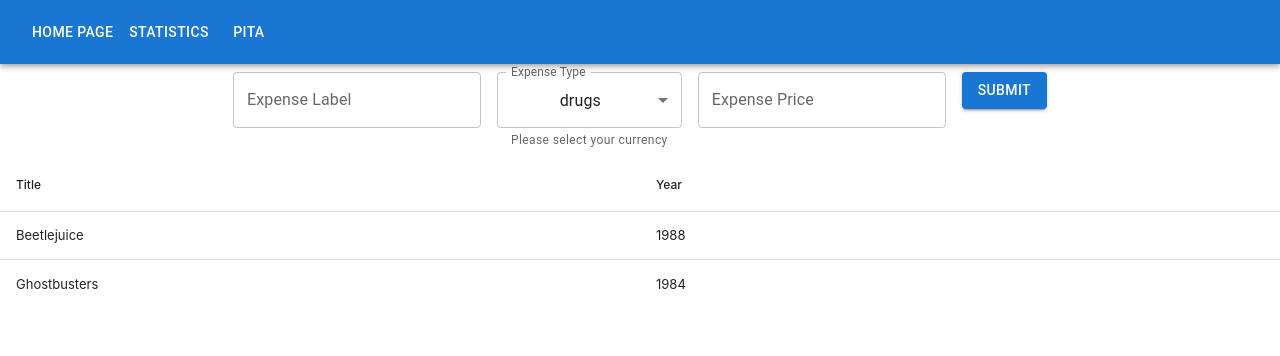
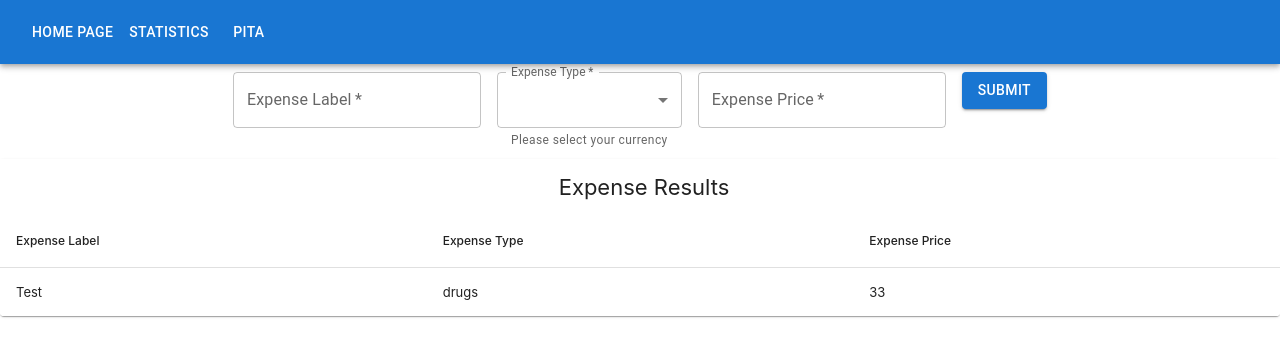
Before and after one commit to thanoskapsalis/techPro, a React (Create React App) app in the folder frontend/expense-report-front/: page / in a window 1280 px wide. Shown: the top 356 px of the page. Built offline with nearby package versions, Linux system fonts and the light colour scheme.

Commit message:
feat(Logic): Add state management and data transfer logic

```diff
--- a/frontend/expense-report-front/src/App.js
+++ b/frontend/expense-report-front/src/App.js
@@ -2,13 +2,32 @@ import './App.css';
 import {NavigationBar} from "./components/NavigationBar";
 import {ExpenseForm} from "./components/ExpenseForm";
 import {ResultsTable} from "./components/ResultsTable";
+import {useState} from "react";
 
 function App() {
+    const [data, setData] = useState([
+        {
+            id: 1,
+            label: "Test",
+            type: 'drugs',
+            price: 33
+        },
+    ])
+
+    const handleSubmit = (event) => {
+        event.preventDefault();
+        const formData = {
+            label: event.target.label.value,
+            type: event.target.type.value,
+            price: event.target.price.value,
+        };
+        setData([...data, { id: 2222, label: formData.label, type: formData.type, price: formData.price }]);
+    }
     return (
         <div className="App">
             <NavigationBar></NavigationBar>
-            <ExpenseForm></ExpenseForm>
-            <ResultsTable></ResultsTable>
+            <ExpenseForm handleSubmit={handleSubmit}></ExpenseForm>
+            <ResultsTable data={data}></ResultsTable>
         </div>
     );
 }
--- a/frontend/expense-report-front/src/components/ExpenseForm.jsx
+++ b/frontend/expense-report-front/src/components/ExpenseForm.jsx
@@ -1,6 +1,6 @@
-import {Box, Button, FormControl, Input, InputAdornment, InputLabel, MenuItem, TextField} from "@mui/material";
+import {Box, Button, MenuItem, TextField} from "@mui/material";
 
-export const ExpenseForm = () => {
+export const ExpenseForm = (props) => {
     const options = [
         {
             value: 'option1',
@@ -12,32 +12,29 @@ export const ExpenseForm = () => {
         },
         {
             value: 'option3',
-            label: 'porn',
+            label: 'subscriptions',
         },
         {
             value: 'option4',
-            label: 'netflix',
+            label: 'savings',
         },
     ];
 
-    return(
-        <Box sx={{ '& > :not(style)': { m: 1 } }}>
-            <TextField id="outlined-basic" label="Expense Label" variant="outlined" />
-            <TextField
-                id="outlined-select-currency"
-                select
-                label="Expense Type"
-                defaultValue="option2"
-                helperText="Please select your currency"
-            >
+
+    return (
+        <form onSubmit={props.handleSubmit}>
+            <Box sx={{'& > :not(style)': {m: 1}}}>
+                <TextField name={"label"} id="outlined-basic" type={"text"} required={true} label="Expense Label" variant="outlined"/>
+                <TextField name={"type"} id="outlined-select-currency" required={true} select label="Expense Type" defaultValue="option2" helperText="Please select your currency">
                     {options.map((option) => (
-                    <MenuItem key={option.value} value={option.value}>
+                        <MenuItem key={option.value} value={option.label}>
                             {option.label}
                         </MenuItem>
                     ))}
                 </TextField>
-            <TextField id="outlined-basic" label="Expense Price" variant="outlined" />
-            <Button variant={"contained"}>Submit</Button>
+                <TextField name={"price"} id="outlined-basic"  required={true} label="Expense Price" type={"number"} variant="outlined"/>
+                <Button variant={"contained"} type={"submit"}>Submit</Button>
             </Box>
+        </form>
     )
 }
--- a/frontend/expense-report-front/src/components/ResultsTable.jsx
+++ b/frontend/expense-report-front/src/components/ResultsTable.jsx
@@ -1,31 +1,32 @@
 import DataTable from 'react-data-table-component';
+import {Box, Paper} from "@mui/material";
 
-export const ResultsTable = () => {
+export const ResultsTable = (props) => {
+
+
     const columns = [
         {
-            name: 'Title',
-            selector: row => row.title,
+            name: 'Expense Label',
+            selector: row => row.label,
         },
         {
-            name: 'Year',
-            selector: row => row.year,
+            name: 'Expense Type',
+            selector: row => row.type,
         },
+        {
+            name: 'Expense Price',
+            selector: row => row.price
+        }
     ];
 
-    const data = [
-        {
-            id: 1,
-            title: 'Beetlejuice',
-            year: '1988',
-        },
-        {
-            id: 2,
-            title: 'Ghostbusters',
-            year: '1984',
-        },
-    ]
 
     return (
-        <DataTable columns={columns} data={data}/>
+        <Paper>
+            <DataTable
+                title="Expense Results"
+                columns={columns}
+                data={props.data}
+            />
+        </Paper>
     )
 }
--- a/frontend/expense-report-front/src/index.js
+++ b/frontend/expense-report-front/src/index.js
@@ -3,7 +3,7 @@ import ReactDOM from 'react-dom/client';
 import './index.css';
 import App from './App';
 import reportWebVitals from './reportWebVitals';
-import {BrowserRouter, Route, Routes} from "react-router-dom";
+import {BrowserRouter, Route, Router, Routes} from "react-router-dom";
 
 const root = ReactDOM.createRoot(document.getElementById('root'));
 root.render(
```
Lines whose indentation alone changed are shown as unchanged.
